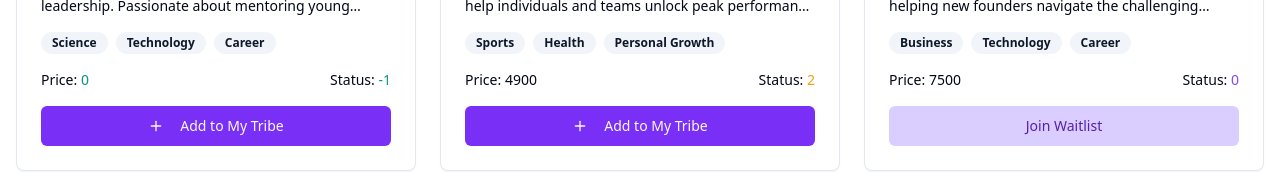
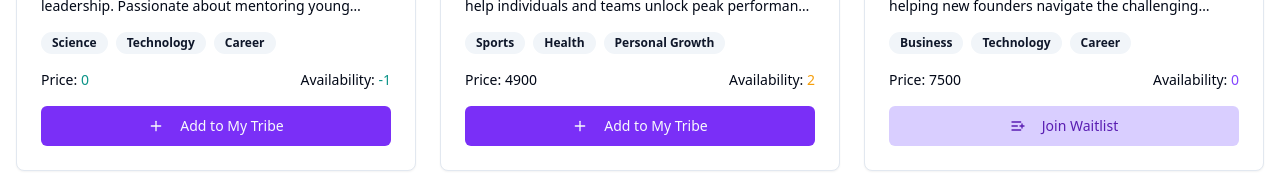
Before and after one commit to sime-time/advisor-circle, a SvelteKit app: page /browse in a window 1280 px wide. Shown: the part 450-634 px from the top of the page. Built offline with nearby package versions, Linux system fonts and the light colour scheme.

Commit message:
advisor schema creation

```diff
--- a/src/lib/components/advisor/AdvisorCard.svelte
+++ b/src/lib/components/advisor/AdvisorCard.svelte
@@ -1,5 +1,5 @@
 <script lang="ts">
-  import { Star, Check, Plus, MapPin } from "@lucide/svelte";
+  import { Star, Check, Plus, MapPin, ListPlus } from "@lucide/svelte";
   import {
     Avatar,
     AvatarFallback,
@@ -15,14 +15,18 @@
     advisor: Advisor;
     isAdded: boolean;
     isWaitlisted: boolean;
-    onAddAdvisor: (id: number) => void;
   }
-  let { advisor, isAdded, isWaitlisted, onAddAdvisor }: AdvisorCardProps =
-    $props();
+
+  let { advisor, isAdded, isWaitlisted }: AdvisorCardProps = $props();
 
   function handleWaitlist() {
     isWaitlisted = true;
     toast.success("Added to waitlist!");
+  }
+
+  function handleAddAdvisor(id: number) {
+    isAdded = true;
+    toast.success("Advisor added to your tribe!");
   }
 </script>
 
@@ -79,7 +83,7 @@
         </span>
       </div>
       <div class="text-sm">
-        <span class="font-medium">Status:</span>{" "}
+        <span class="font-medium">Availability:</span>{" "}
         <span
           class={advisor.availability === -1
             ? "text-teal-600"
@@ -94,7 +98,7 @@
 
     <Button
       class={isAdded
-        ? "bg-teal-500 hover:bg-teal-600 w-full"
+        ? "bg-soft-purple text-dark-purple hover:bg-soft-purple/80 w-full"
         : advisor.availability === 0
           ? isWaitlisted
             ? "bg-soft-purple text-dark-purple hover:bg-soft-purple/80 w-full"
@@ -104,7 +108,7 @@
       onclick={() =>
         advisor.availability === 0
           ? handleWaitlist()
-          : onAddAdvisor(advisor.id)}
+          : handleAddAdvisor(advisor.id)}
     >
       {#if isAdded}
         <Check class="mr-2 h-4 w-4" /> Added to Tribe
@@ -112,7 +116,7 @@
         {#if isWaitlisted}
           <Check class="mr-2 h-4 w-4" /> Joined Waitlist
         {:else}
-          Join Waitlist
+          <ListPlus class="mr-2 size-4" /> Join Waitlist
         {/if}
       {:else}
         <Plus class="mr-2 h-4 w-4" /> Add to My Tribe
--- a/src/lib/components/advisor/AdvisorList.svelte
+++ b/src/lib/components/advisor/AdvisorList.svelte
@@ -7,12 +7,9 @@
   interface ListProps {
     advisors: Advisor[];
     addedAdvisors: number[];
-    onAddAdvisor: (id: number) => void;
-    onClearFilters: () => void;
   }
 
-  let { advisors, addedAdvisors, onAddAdvisor, onClearFilters }: ListProps =
-    $props();
+  let { advisors, addedAdvisors }: ListProps = $props();
 </script>
 
 <div>
@@ -27,9 +24,7 @@
       <p class="text-muted-foreground mb-6">
         Try adjusting your filters or search terms to find more advisors.
       </p>
-      <Button variant="outline" onclick={onClearFilters}>
-        Clear all filters
-      </Button>
+      <Button variant="outline">Clear all filters</Button>
     </div>
   {:else}
     <div class="grid md:grid-cols-2 xl:grid-cols-3 gap-6">
@@ -38,7 +33,6 @@
           {advisor}
           isAdded={addedAdvisors.includes(advisor.id)}
           isWaitlisted={false}
-          {onAddAdvisor}
         />
       {/each}
     </div>
--- /dev/null
+++ b/src/lib/server/drizzle/schema/advisor-schema.ts
@@ -0,0 +1,33 @@
+import { pgTable, text, timestamp, decimal, integer, serial } from "drizzle-orm/pg-core";
+import { user } from "./auth-schema";
+
+export const advisor = pgTable("advisor", {
+  id: text('id').primaryKey(),
+  userId: text('user_id').notNull().references(() => user.id, { onDelete: 'cascade' }),
+  title: text('title').notNull(),
+  rating: decimal('rating'),
+  reviews: integer('reviews').default(0).notNull(),
+  price: integer('price').notNull(),
+  availability: integer('availability').notNull(),
+  bio: text('bio'),
+  city: text('city').notNull(),
+  state: text('state').notNull(),
+  country: text('country').notNull(),
+  createdAt: timestamp('created_at').notNull(),
+  updatedAt: timestamp('updated_at').notNull()
+});
+
+export const category = pgTable("category", {
+  id: serial('id').primaryKey(),
+  name: text('name').notNull(),
+  createdAt: timestamp('created_at').notNull(),
+  updatedAt: timestamp('updated_at').notNull()
+});
+
+export const advisorCategory = pgTable("advisor_category", {
+  id: text('id').primaryKey(),
+  advisorId: text('advisor_id').notNull().references(() => advisor.id, { onDelete: 'cascade' }),
+  categoryId: integer('category_id').notNull().references(() => category.id, { onDelete: 'cascade' }),
+  createdAt: timestamp('created_at').notNull(),
+  updatedAt: timestamp('updated_at').notNull()
+});
--- a/src/routes/browse/+page.svelte
+++ b/src/routes/browse/+page.svelte
@@ -1,14 +1,6 @@
 <script lang="ts">
   import AdvisorList from "$lib/components/advisor/AdvisorList.svelte";
-  import { categories, advisors } from "$lib/data/advisorData";
-  import toast from "svelte-5-french-toast";
-
-  function handleAddAdvisor(advisorId: number) {
-    toast.success("Advisor added to your tribe!");
-  }
-  function onClearFilters() {
-    toast.success("Filters cleared");
-  }
+  import { advisors } from "$lib/data/advisorData";
 </script>
 
 <div class="min-h-screen flex flex-col">
@@ -25,12 +17,7 @@
 
     <div class="container mx-auto px-4 py-8">
       <div class="flex flex-col lg:flex-row gap-8">
-        <AdvisorList
-          {advisors}
-          addedAdvisors={[]}
-          onAddAdvisor={handleAddAdvisor}
-          {onClearFilters}
-        />
+        <AdvisorList {advisors} addedAdvisors={[]} />
       </div>
     </div>
   </main>
--- a/tailwind.config.ts
+++ b/tailwind.config.ts
@@ -80,6 +80,8 @@ const config: Config = {
           800: '#591db2',
           900: '#4b1c8f',
         },
+        'soft-purple': '#E5DEFF',
+        'dark-purple': '#1A1F2C',
       },
       borderRadius: {
         xl: "calc(var(--radius) + 4px)",
```
